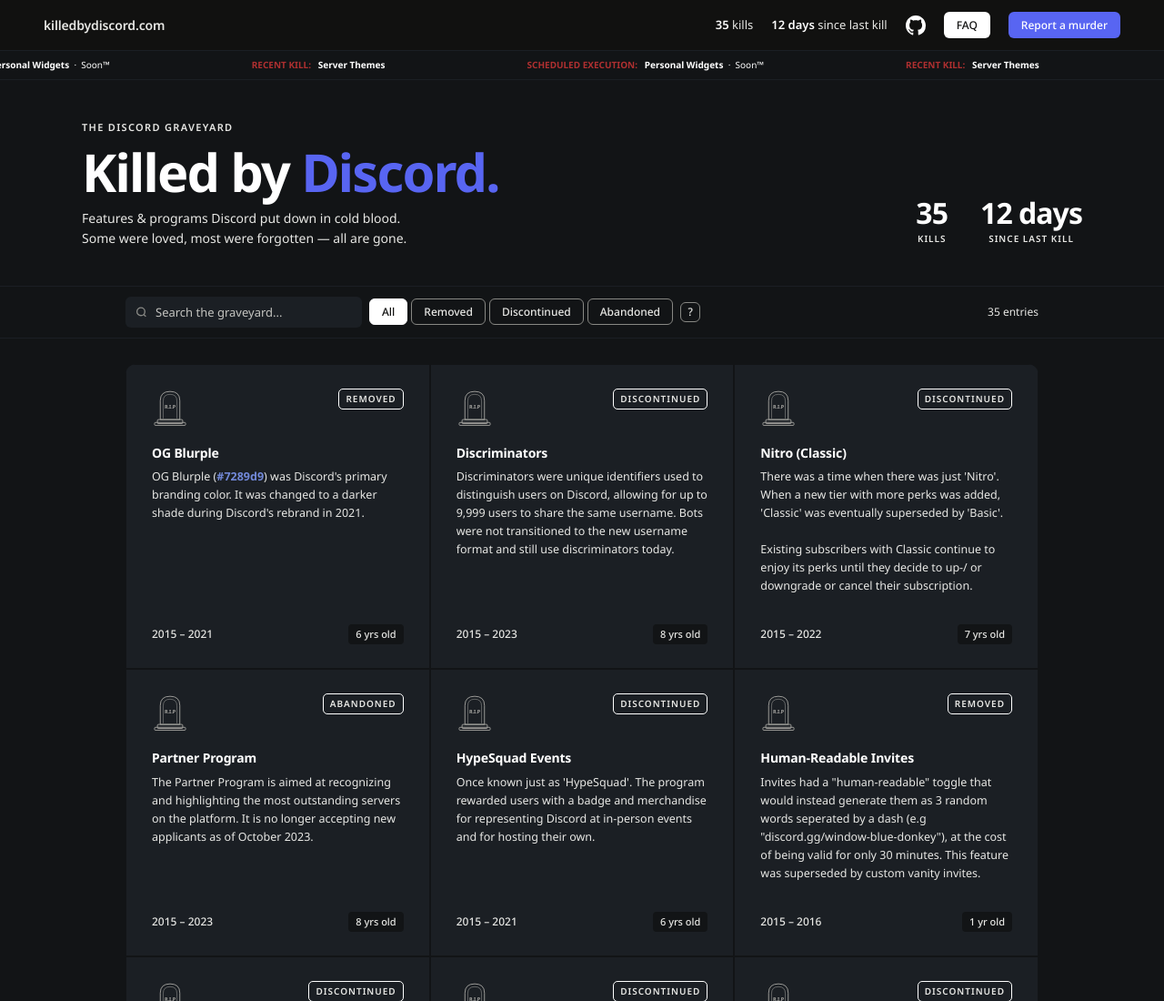
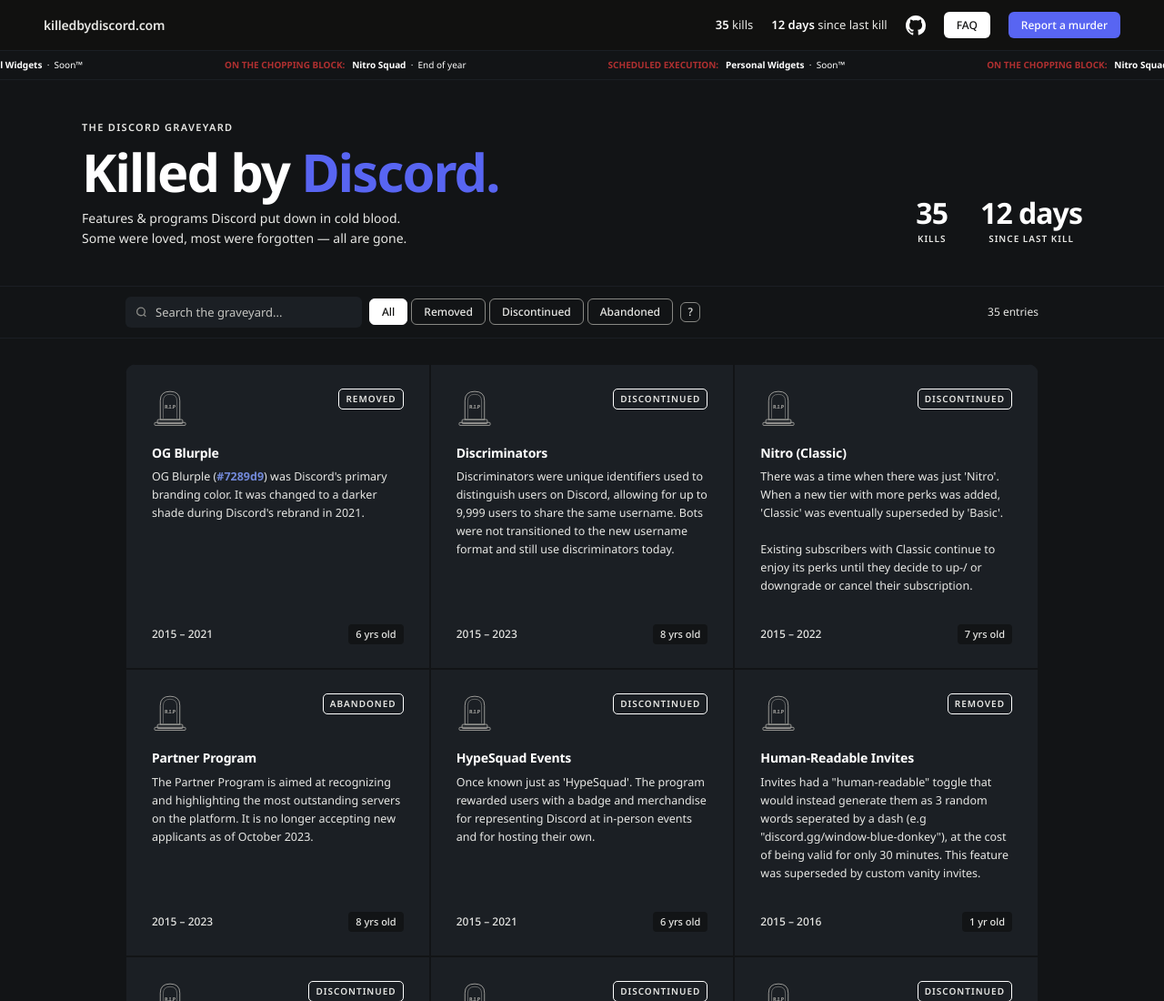
Before and after one commit to Whomsky/killedbydiscord.com, a plain HTML site: page index.html in a window 1280 px wide. Shown: the top 1100 px of the page at 91% size. Drawn offline with Linux system fonts and the light colour scheme.

Commit message:
Nitro squad

```diff
--- a/index.html
+++ b/index.html
@@ -616,18 +616,18 @@ footer {
   <div class="scheduledkill-track">
       <!-- Track -->
     <div class="scheduledkill-content"> <span class="scheduledkill-label"><b>SCHEDULED EXECUTION:</b></span> &nbsp; <span class="scheduledkill-item"><b>Personal Widgets</b> &nbsp;&middot;&nbsp; Soon&trade;</span> </div>
-    <div class="scheduledkill-content"> <span class="scheduledkill-label"><b>RECENT KILL:</b></span> &nbsp; <span class="scheduledkill-item"><b>Server Themes</b> </span> </div>
+    <div class="scheduledkill-content"> <span class="scheduledkill-label"><b>ON THE CHOPPING BLOCK:</b></span> &nbsp; <span class="scheduledkill-item"><b>Nitro Squad</b> &nbsp;&middot;&nbsp; End of year</span> </div>
     <div class="scheduledkill-content"> <span class="scheduledkill-label"><b>SCHEDULED EXECUTION:</b></span> &nbsp; <span class="scheduledkill-item"><b>Personal Widgets</b> &nbsp;&middot;&nbsp; Soon&trade;</span> </div>
-    <div class="scheduledkill-content"> <span class="scheduledkill-label"><b>RECENT KILL:</b></span> &nbsp; <span class="scheduledkill-item"><b>Server Themes</b> </span> </div>
+    <div class="scheduledkill-content"> <span class="scheduledkill-label"><b>ON THE CHOPPING BLOCK:</b></span> &nbsp; <span class="scheduledkill-item"><b>Nitro Squad</b> &nbsp;&middot;&nbsp; End of year</span> </div>
     <div class="scheduledkill-content"> <span class="scheduledkill-label"><b>SCHEDULED EXECUTION:</b></span> &nbsp; <span class="scheduledkill-item"><b>Personal Widgets</b> &nbsp;&middot;&nbsp; Soon&trade;</span> </div>
-    <div class="scheduledkill-content"> <span class="scheduledkill-label"><b>RECENT KILL:</b></span> &nbsp; <span class="scheduledkill-item"><b>Server Themes</b> </span> </div>
+    <div class="scheduledkill-content"> <span class="scheduledkill-label"><b>ON THE CHOPPING BLOCK:</b></span> &nbsp; <span class="scheduledkill-item"><b>Nitro Squad</b> &nbsp;&middot;&nbsp; End of year</span> </div>
       <!-- Duplicate -->
     <div class="scheduledkill-content"> <span class="scheduledkill-label"><b>SCHEDULED EXECUTION:</b></span> &nbsp; <span class="scheduledkill-item"><b>Personal Widgets</b> &nbsp;&middot;&nbsp; Soon&trade;</span> </div>
-    <div class="scheduledkill-content"> <span class="scheduledkill-label"><b>RECENT KILL:</b></span> &nbsp; <span class="scheduledkill-item"><b>Server Themes</b> </span> </div>
+    <div class="scheduledkill-content"> <span class="scheduledkill-label"><b>ON THE CHOPPING BLOCK:</b></span> &nbsp; <span class="scheduledkill-item"><b>Nitro Squad</b> &nbsp;&middot;&nbsp; End of year</span> </div>
     <div class="scheduledkill-content"> <span class="scheduledkill-label"><b>SCHEDULED EXECUTION:</b></span> &nbsp; <span class="scheduledkill-item"><b>Personal Widgets</b> &nbsp;&middot;&nbsp; Soon&trade;</span> </div>
-    <div class="scheduledkill-content"> <span class="scheduledkill-label"><b>RECENT KILL:</b></span> &nbsp; <span class="scheduledkill-item"><b>Server Themes</b> </span> </div>
+    <div class="scheduledkill-content"> <span class="scheduledkill-label"><b>ON THE CHOPPING BLOCK:</b></span> &nbsp; <span class="scheduledkill-item"><b>Nitro Squad</b> &nbsp;&middot;&nbsp; End of year</span> </div>
     <div class="scheduledkill-content"> <span class="scheduledkill-label"><b>SCHEDULED EXECUTION:</b></span> &nbsp; <span class="scheduledkill-item"><b>Personal Widgets</b> &nbsp;&middot;&nbsp; Soon&trade;</span> </div>
-    <div class="scheduledkill-content"> <span class="scheduledkill-label"><b>RECENT KILL:</b></span> &nbsp; <span class="scheduledkill-item"><b>Server Themes</b> </span> </div>
+    <div class="scheduledkill-content"> <span class="scheduledkill-label"><b>ON THE CHOPPING BLOCK:</b></span> &nbsp; <span class="scheduledkill-item"><b>Nitro Squad</b> &nbsp;&middot;&nbsp; End of year</span> </div>
   </div>
 </div>
 
@@ -724,7 +724,7 @@ var items = [
   { name: "Splash Potions",                           type: "undefined",      visible: false,   experimental: true,   born: null, died: null, desc: "Potions were a consumable that allowed users to purchase select premium perks for a limited time, such as a larger file upload limit or higher streaming quality.<br><br>The effect applied to the server / channel it was used in, granting all members the buff."},
   { name: "Server Themes",                            type: "removed",        visible: true,    experimental: true,   born: 2026, died: 2026, desc: "Server Themes allowed server admins to set a custom theme on the server for all members. "},
   { name: "Official Messages",                        type: "undefined",      visible: false,   experimental: true,   born: 2026, died: null, desc: "Official Messages were a feature available only on verified servers. Servers could to configure an unique highlight color (similar to that of mentions) and apply it to messages, thus marking them as \"official\"." },
-  { name: "Nitro Squad",                              type: "undefined",      visible: false,   experimental: true,   born: 2026, died: null, desc: "Nitro Squad was a new Nitro tier. A single Nitro subscription (at a discounted price) that could be shared by up to 6 people. Notably, only the Squad leader would get the 2 boosts included with Nitro, but not its members." },
+  { name: "Nitro Squad",                              type: "removed",        visible: false,   experimental: true,   born: 2026, died: 2026, desc: "Nitro Squad was a new Nitro tier. A single Nitro subscription (at a discounted price) that could be shared by up to 6 people. Notably, only the Squad leader would get the 2 boosts included with Nitro, but not its members." },
   { name: "Vibegrations (Conjuring)",                 type: "undefined",      visible: false,   experimental: true,   born: 2026, died: null, desc: "Vibegrations allowed users to 'vibecode' bots, integrations and activities directly on Discord.<br><br>Users could describe in natural language what they want to make, and Discord's AI models would generate the necessary code." },
   { name: "Personal Widgets",                         type: "removed",        visible: false,   experimental: true,   born: 2026, died: 2026, desc: "Personal Widgets were a Nitro-only feature that allowed users to create a custom widget for their profile. Widgets had several text fields and supported images and gifs. Users could also add a \"clips\" widget, which allowed showcasing of game clips." },
   { name: "Gift Cards",                               type: "undefined",      visible: false,   experimental: true,   born: 2026, died: null, desc: "Discord had its own line of gift cards available for purchase. Redeemed a card would add it's balance to your account which could be spent on Nitro, decorations, server subscriptions, and in-game items from Game Shops." },
```
